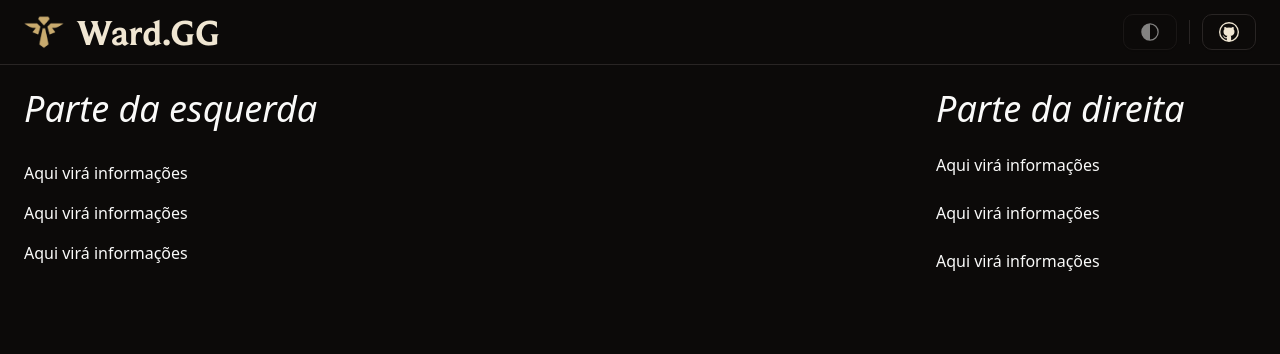
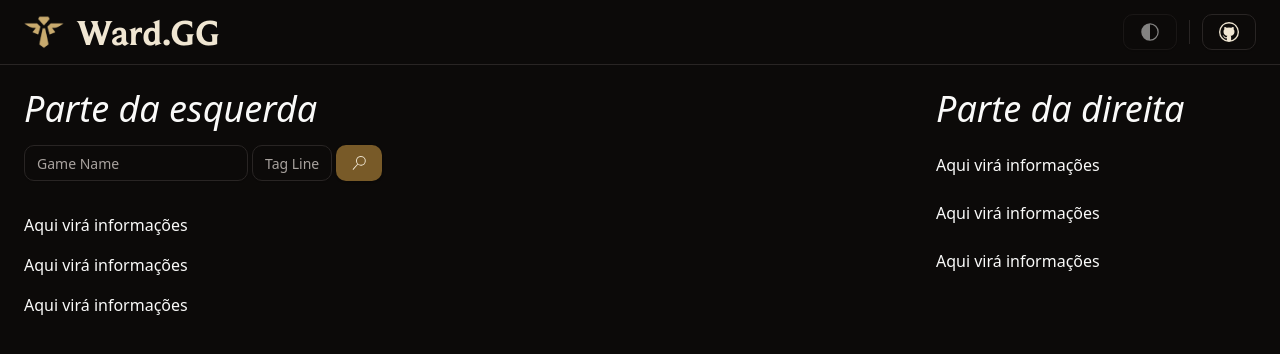
Before and after one commit to helpmeagain/ward-gg, a React (Vite) app: page / in a window 1280 px wide. Shown: the top 354 px of the page. Built offline with nearby package versions, Linux system fonts and the light colour scheme; no server answers.

Commit message:
feat: add Search component
Implemented a Search component to fetch the unique Riot account ID. Fixed bug with API Key

```diff
--- a/src/App.jsx
+++ b/src/App.jsx
@@ -1,5 +1,6 @@
 import Header from "./components/Header";
 import Profile from "./components/Profile";
+import Search from "./components/Search";
 
 function App() {
   return (
@@ -8,6 +9,7 @@ function App() {
       <main className="flex-1 p-6 flex gap-6">
         <div className="flex flex-col flex-1 gap-4">
           <h2 className="text-4xl italic"> Parte da esquerda </h2>
+          <Search />
           <Profile />
           <p>Aqui virá informações</p>
           <p>Aqui virá informações</p>
--- /dev/null
+++ b/src/components/Search.jsx
@@ -0,0 +1,72 @@
+import { useState, useEffect } from 'react';
+import { Input } from './ui/input';
+import { Button } from './ui/button';
+import { VscSearch } from 'react-icons/vsc';
+
+const Search = () => {
+    const [gameName, setGameName] = useState('');
+    const [tagLine, setTagLine] = useState('');
+    const [playerPUUID, setPlayerPUUID] = useState(null);
+
+    const proxy = "https://corsproxy.io/?"
+    const apiUrl = "https://americas.api.riotgames.com/riot/account/v1/accounts/by-riot-id/"
+    const apiKey = process.env.REACT_APP_API_KEY
+
+    useEffect(() => {
+        if (playerPUUID !== null) {
+            console.log(playerPUUID);
+        }
+    }, [playerPUUID]);
+
+    const searchPlayer = async (gameName, tagLine) => {
+        try {
+            const encodedGameName = encodeURIComponent(gameName);
+            const encodedTagLine = encodeURIComponent(tagLine);
+
+            const response = await fetch(`${proxy}${apiUrl}${encodedGameName}/${encodedTagLine}`, {
+                headers: {
+                    'X-Riot-Token': apiKey
+                }
+            });
+
+            if (response.ok) {
+                const data = await response.json();
+                setPlayerPUUID(data.puuid);
+            } else {
+                console.error('Erro ao buscar o jogador');
+            }
+        } catch (error) {
+            console.error('Erro ao buscar o jogador:', error);
+        }
+    };
+
+    const handleSearch = async () => {
+        if (gameName && tagLine) {
+            await searchPlayer(gameName, tagLine);
+        } else {
+            console.error('Por favor, preencha ambos os campos antes de buscar');
+        }
+    };
+
+    return (
+        <div className="flex">
+            <Input
+                placeholder="Game Name"
+                className="mr-1 w-56"
+                value={gameName}
+                onChange={(e) => setGameName(e.target.value)}
+            />
+            <Input
+                placeholder="Tag Line"
+                className="mr-1 w-20"
+                value={tagLine}
+                onChange={(e) => setTagLine(e.target.value)}
+            />
+            <Button className="bg-[#785A28] hover:bg-[#C89B3C]" onClick={handleSearch}>
+                <VscSearch className="text-[#F0E6D2]" />
+            </Button>
+        </div>
+    );
+};
+
+export default Search;
--- /dev/null
+++ b/src/components/ui/input.jsx
@@ -0,0 +1,19 @@
+import * as React from "react"
+
+import { cn } from "@/lib/utils"
+
+const Input = React.forwardRef(({ className, type, ...props }, ref) => {
+  return (
+    (<input
+      type={type}
+      className={cn(
+        "flex h-9 w-full rounded-md border border-input bg-transparent px-3 py-1 text-sm shadow-sm transition-colors file:border-0 file:bg-transparent file:text-sm file:font-medium placeholder:text-muted-foreground focus-visible:outline-none focus-visible:ring-1 focus-visible:ring-ring disabled:cursor-not-allowed disabled:opacity-50",
+        className
+      )}
+      ref={ref}
+      {...props} />)
+  );
+})
+Input.displayName = "Input"
+
+export { Input }
--- a/vite.config.js
+++ b/vite.config.js
@@ -16,7 +16,7 @@ export default defineConfig(({ mode }) => {
   const env = loadEnv(mode, process.cwd(), '');
   return {
     define: {
-      'process.env.SOME_KEY': JSON.stringify(env.SOME_KEY)
+      'process.env.REACT_APP_API_KEY': JSON.stringify(env.REACT_APP_API_KEY)
     },
     plugins: [react()],
     resolve: {
```
